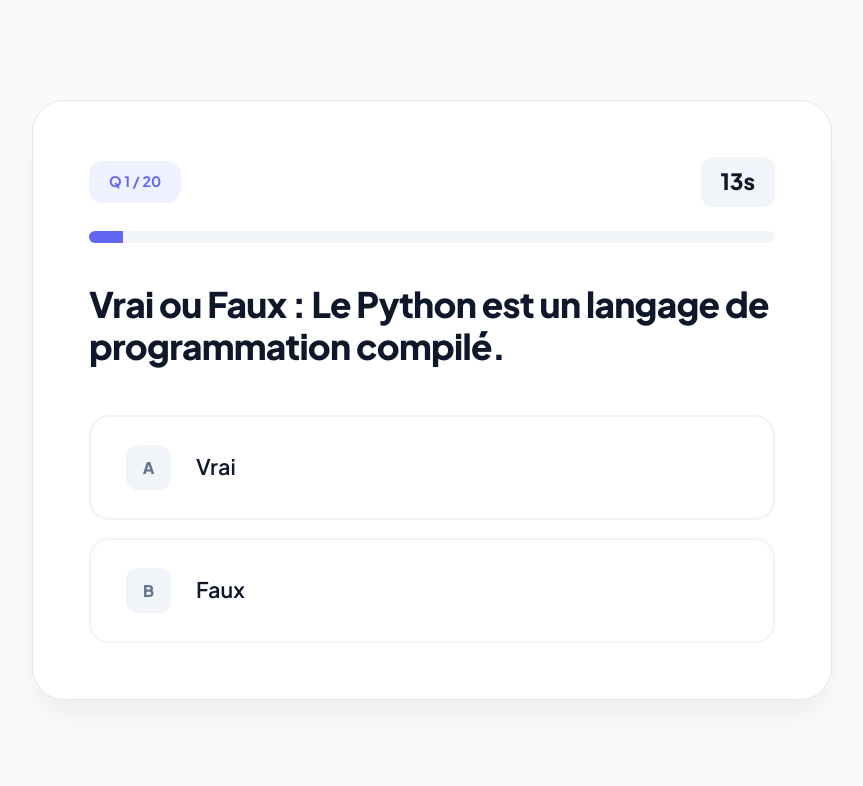
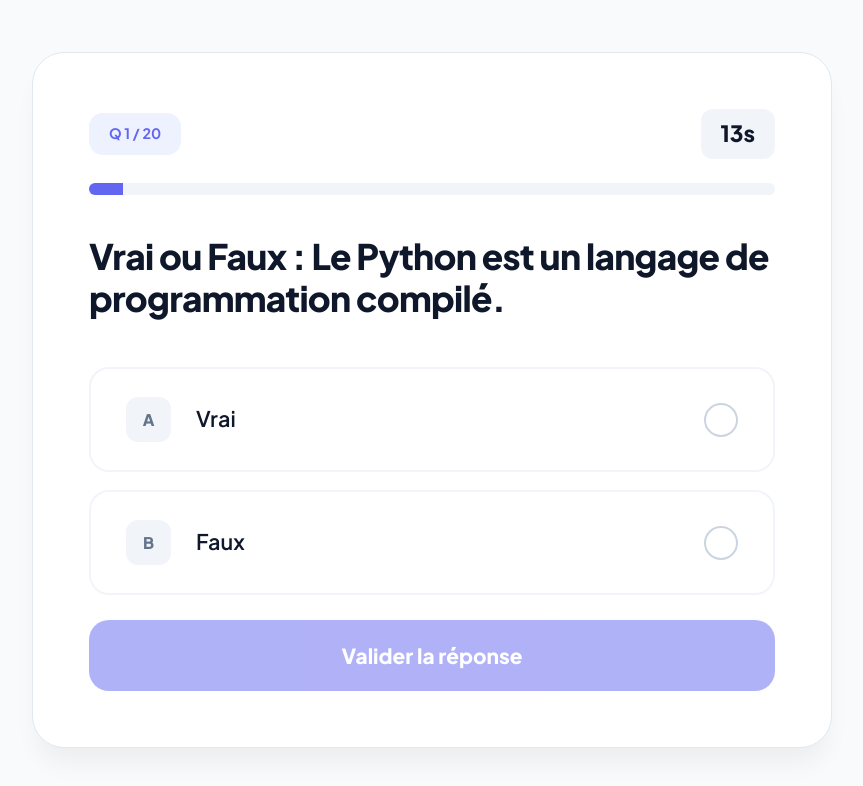
Before and after one commit to Torousseau/qcm-site, a React (Vite) app: page / in a window 1280 px wide. Both pictures are taken after a click on the button "Rejoindre le Quiz". Shown: the top 786 px of the page, without its empty margins (208-1071 px from the left). Built offline with nearby package versions, Linux system fonts and the light colour scheme.

Commit message:
Ajout de l'attente de la pression du bouton suivant même pour les questions uniques

```diff
--- a/src/App.jsx
+++ b/src/App.jsx
@@ -31,7 +31,6 @@ const App = () => {
 
     const shuffledData = useMemo(() => {
         if (view !== 'quiz') return questions;
-
         return [...questions]
             .sort(() => Math.random() - 0.5)
             .map(q => ({
@@ -52,14 +51,14 @@ const App = () => {
             const correctAnswers = Array.isArray(currentQ.correctAnswer)
                 ? currentQ.correctAnswer.map(normalize)
                 : [normalize(currentQ.correctAnswer)];
-
             isCorrect = userSelection.length === correctAnswers.length &&
                 userSelection.every(val => correctAnswers.includes(val));
         } else {
+            const finalChoice = Array.isArray(selected) ? selected[0] : selected;
             const correctSingle = Array.isArray(currentQ.correctAnswer)
                 ? normalize(currentQ.correctAnswer[0])
                 : normalize(currentQ.correctAnswer);
-            isCorrect = normalize(selected) === correctSingle;
+            isCorrect = normalize(finalChoice) === correctSingle;
         }
 
         setUserAnswers(prev => [...prev, {
@@ -81,12 +80,12 @@ const App = () => {
     useEffect(() => {
         if (quizFinished || view !== 'quiz') return;
         if (timer === 0) {
-            handleAnswer(shuffledData[currentIndex]?.type === 'multiple' ? [] : "Temps écoulé");
+            handleAnswer(selectedOptions.length > 0 ? selectedOptions : "Temps écoulé");
             return;
         }
         const interval = setInterval(() => setTimer(t => t - 1), 1000);
         return () => clearInterval(interval);
-    }, [timer, quizFinished, view, handleAnswer, shuffledData, currentIndex]);
+    }, [timer, quizFinished, view, handleAnswer, selectedOptions]);
 
     const saveToDisk = async (data) => {
         try {
@@ -106,7 +105,6 @@ const App = () => {
         const f = new FormData(e.target);
         const type = f.get('type');
         const correctRaw = f.get('c');
-
         const newQ = {
             id: Date.now(),
             question: f.get('q'),
@@ -116,7 +114,6 @@ const App = () => {
                 ? correctRaw.split(',').map(s => s.trim())
                 : correctRaw.trim()
         };
-
         const updated = [...questions, newQ];
         setQuestions(updated);
         localStorage.setItem('quiz_questions', JSON.stringify(updated));
@@ -134,7 +131,7 @@ const App = () => {
                     <p>Prêt à tester vos connaissances ?</p>
                 </div>
                 <div className="home-grid">
-                    <button className="home-card join" onClick={() => { setView('quiz'); setCurrentIndex(0); setUserAnswers([]); setQuizFinished(false); setTimer(15); }}>
+                    <button className="home-card join" onClick={() => { setView('quiz'); setCurrentIndex(0); setUserAnswers([]); setQuizFinished(false); setTimer(15); setSelectedOptions([]); }}>
                         <div className="icon-circle"><FaPlay /></div>
                         <span>Rejoindre le Quiz</span>
                     </button>
@@ -158,14 +155,7 @@ const App = () => {
                 <div className="auth-card">
                     <FaLock className="lock-icon" />
                     <h2>Accès Restreint</h2>
-                    <input
-                        type="password"
-                        placeholder="Mot de passe..."
-                        autoFocus
-                        value={adminPasswordInput}
-                        onChange={(e) => setAdminPasswordInput(e.target.value)}
-                        onKeyDown={(e) => e.key === 'Enter' && checkPass()}
-                    />
+                    <input type="password" placeholder="Mot de passe..." autoFocus value={adminPasswordInput} onChange={(e) => setAdminPasswordInput(e.target.value)} onKeyDown={(e) => e.key === 'Enter' && checkPass()} />
                     <button className="retry-btn" onClick={checkPass}>Se connecter</button>
                 </div>
                 {notification && <div className={`toast toast-${notification.type}`}>{notification.message}</div>}
@@ -213,7 +203,6 @@ const App = () => {
         const score = userAnswers.filter(a => a.isCorrect).length;
         const total = userAnswers.length;
         const percentage = total > 0 ? Math.round((score / total) * 100) : 0;
-
         return (
             <div className="container results-container">
                 <div className="score-circle-wrapper">
@@ -267,23 +256,26 @@ const App = () => {
                     return (
                         <div key={i} className={`option-card ${isSelected ? 'selected' : ''}`}
                              onClick={() => {
-                                 if (q.type !== 'multiple') handleAnswer(opt);
-                                 else setSelectedOptions(prev => prev.includes(opt) ? prev.filter(o => o !== opt) : [...prev, opt]);
+                                 if (q.type === 'single') {
+                                     setSelectedOptions([opt]);
+                                 } else {
+                                     setSelectedOptions(prev => prev.includes(opt) ? prev.filter(o => o !== opt) : [...prev, opt]);
+                                 }
                              }}>
                             <div className="option-content">
                                 <span className="option-letter">{String.fromCharCode(65 + i)}</span>
                                 <span className="option-text-value">{opt}</span>
                             </div>
-                            {q.type === 'multiple' && <div className={`multi-indicator ${isSelected ? 'active' : ''}`}>{isSelected && "✓"}</div>}
+                            <div className={`multi-indicator ${isSelected ? 'active' : ''}`}>{isSelected && "✓"}</div>
                         </div>
                     );
                 })}
             </div>
-            {q.type === 'multiple' && (
-                <button className="retry-btn" style={{marginTop: '25px'}} onClick={() => handleAnswer(selectedOptions)} disabled={selectedOptions.length === 0}>
-                    Valider
-                </button>
-            )}
+            <button className="retry-btn" style={{marginTop: '25px'}}
+                    onClick={() => handleAnswer(q.type === 'single' ? selectedOptions[0] : selectedOptions)}
+                    disabled={selectedOptions.length === 0}>
+                Valider la réponse
+            </button>
         </div>
     );
 };
```
